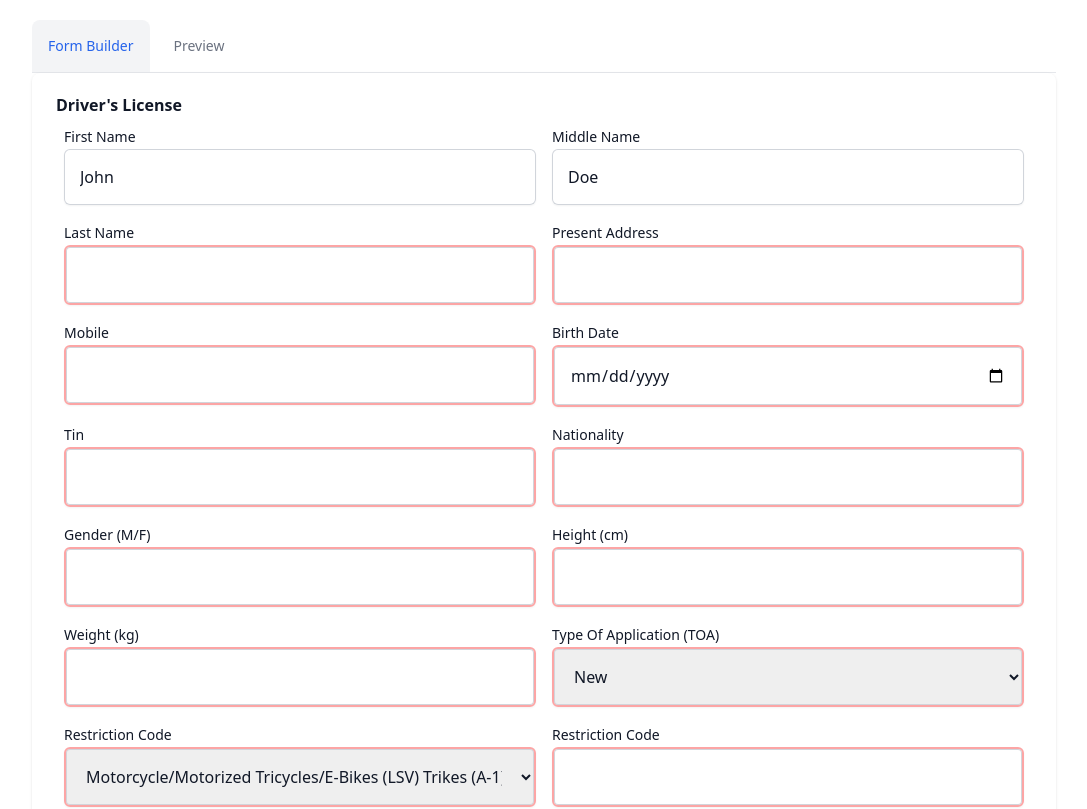
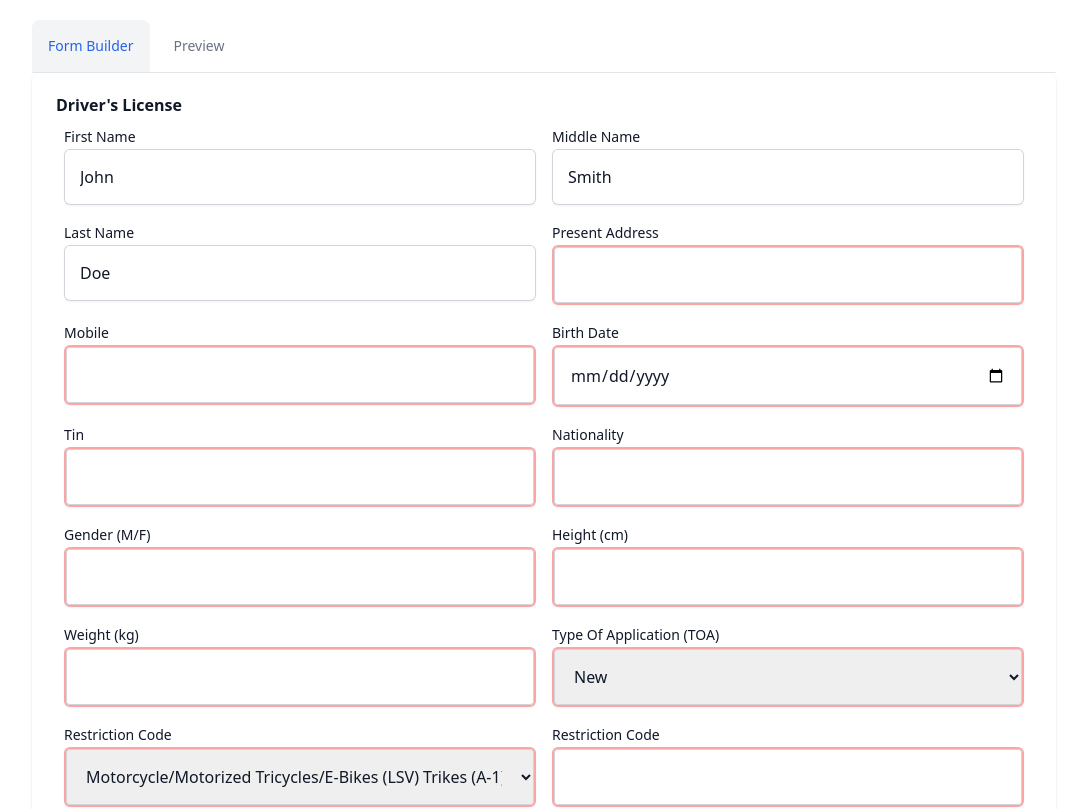
Before and after one commit to smicapplab/applabs-next-js, a Next.js app: page /create in a window 1280 px wide. Shown: the top 809 px of the page, without its empty margins (96-1183 px from the left). Built offline with nearby package versions, Linux system fonts and the light colour scheme.

Commit message:
formData.middleName

```diff
--- a/src/components/Form.js
+++ b/src/components/Form.js
@@ -2,7 +2,7 @@ import formDataContext from "@/store/formDataContext";
 import Field from "./Field";
 import { useContext, useEffect } from "react";
 
-const defVal = { firstName: "John", middleName: "Doe" };
+const defVal = { firstName: "John", middleName: "Smith", lastName: "Doe" };
 
 export default function Form({ form }) {
   const { name, fields } = form;
--- a/src/components/formTemplate/DriversLicense/index.js
+++ b/src/components/formTemplate/DriversLicense/index.js
@@ -26,14 +26,14 @@ export default function DriversLicense() {
         style={{
           position: "absolute",
           top: 200,
-          left: 15,
+          left: 14,
         }}
       >
-        <span style={{ letterSpacing: 12 }}>{`${formData.lastName.toUpperCase() || ""} `}</span>
+        <span style={{ letterSpacing: 11 }}>{`${formData.lastName ? formData.lastName.toUpperCase() : ""} `}</span>
         <span style={{ letterSpacing: 13, paddingLeft:6 }}>{formData.firstName.toUpperCase() || ""}</span>
         <span>,</span>
         <span style={{ padding: 10 }}></span>
-        <span style={{ letterSpacing: 12 }}>{formData.middleName.toUpperCase() || ""}</span>
+        <span style={{ letterSpacing: 12 }}>{formData.middleName ? formData.middleName.toUpperCase() : ""}</span>
       </div>
       <div
         className={`${styles.labels} `}
```
